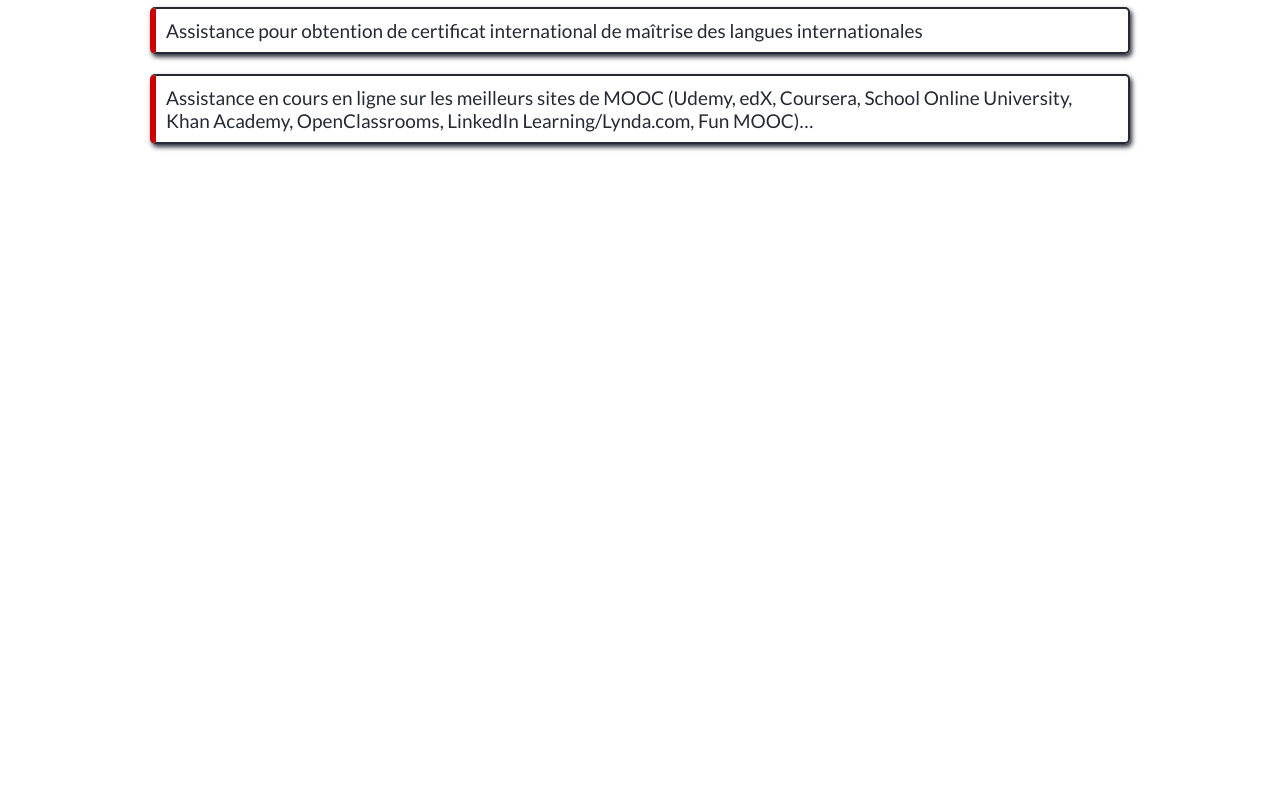
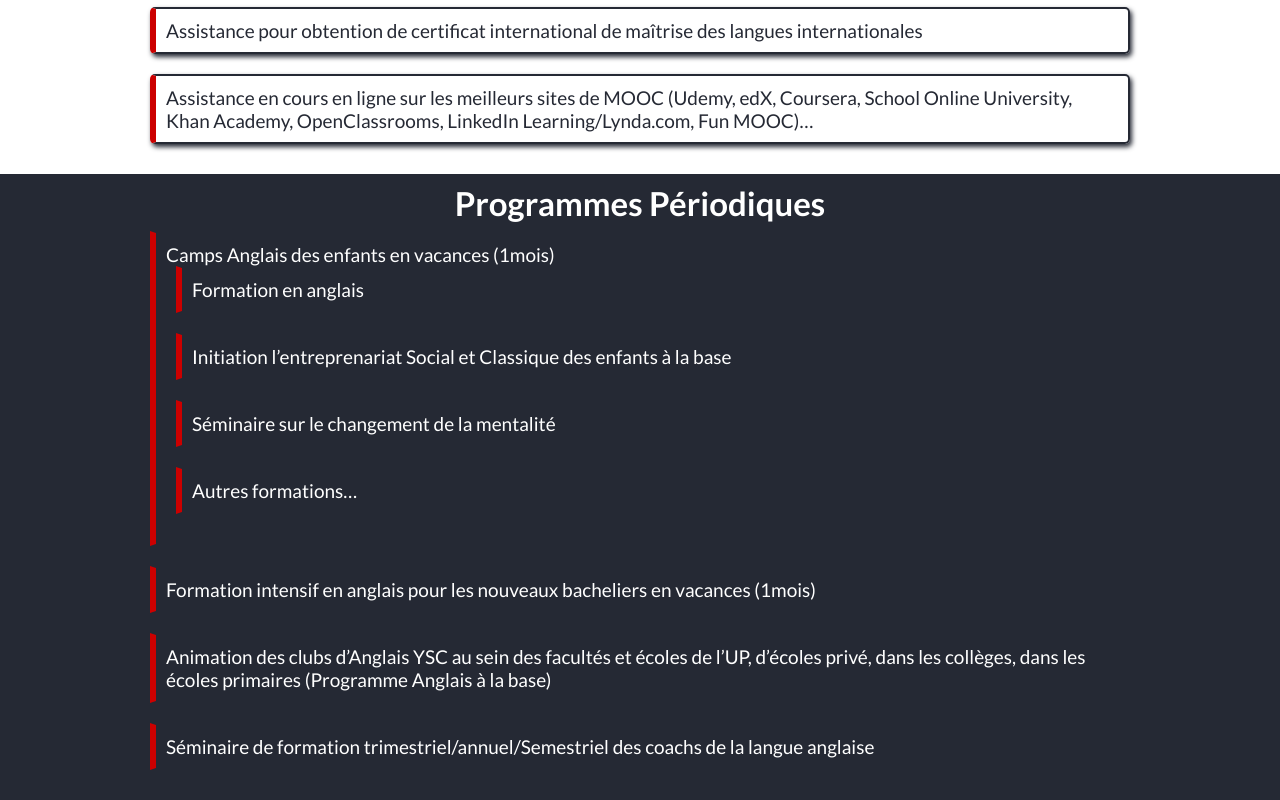
Before and after one commit to nazifbara/YSC, a React (Create React App) app: page / in a window 1280 px wide. Shown: the part 2550-3350 px from the top of the page. Before the commit the page ends 2724 px from the top, so only its background shows below. Built offline with nearby package versions, Linux system fonts and the light colour scheme.

Commit message:
add programs section

```diff
--- a/src/App.css
+++ b/src/App.css
@@ -52,12 +52,7 @@
   padding-bottom: 50px;
 }
 
-.services {
-  list-style-type: none;
-  padding: 0;
-}
-
-.services li {
+.list li {
   margin-bottom: 20px;
   border-left: 6px solid #cc0000;
   border-top: 2px solid #252934;
--- a/src/App.js
+++ b/src/App.js
@@ -106,7 +106,7 @@
         <div>
           <section className="container">
             <h2 id="services">Nos services</h2>
-            <ul className="services">
+            <ul className="list">
               <li className="shadow b-radius">
                 Formation en anglais général et communicationnelle
               </li>
@@ -147,6 +147,39 @@
             </ul>
           </section>
         </div>
+        <div>
+          <section className="container">
+            <h2 id="programs">Programmes Périodiques</h2>
+            <ol className="list">
+              <li>
+                Camps Anglais des enfants en vacances (1mois)
+                <ul>
+                  <li>Formation en anglais</li>
+                  <li>
+                    Initiation l’entreprenariat Social et Classique des enfants
+                    à la base
+                  </li>
+                  <li>Séminaire sur le changement de la mentalité</li>
+                  <li>Autres formations…</li>
+                </ul>
+              </li>
+              <li>
+                Formation intensif en anglais pour les nouveaux bacheliers en
+                vacances (1mois)
+              </li>
+              <li>
+                Animation des clubs d’Anglais YSC au sein des facultés et écoles
+                de l’UP, d’écoles privé, dans les collèges, dans les écoles
+                primaires (Programme Anglais à la base)
+              </li>
+              <li>
+                Séminaire de formation trimestriel/annuel/Semestriel des coachs
+                de la langue anglaise
+              </li>
+            </ol>
+          </section>
+        </div>
+        <div></div>
       </main>
     </>
   );
--- a/src/index.css
+++ b/src/index.css
@@ -20,6 +20,20 @@
 p,
 li {
   font-size: 17px;
+}
+
+ul {
+  padding: 0;
+}
+
+ol ul {
+  padding-left: 10px;
+}
+
+ul,
+ol {
+  list-style-type: none;
+  padding: 0;
 }
 
 .container {
```
